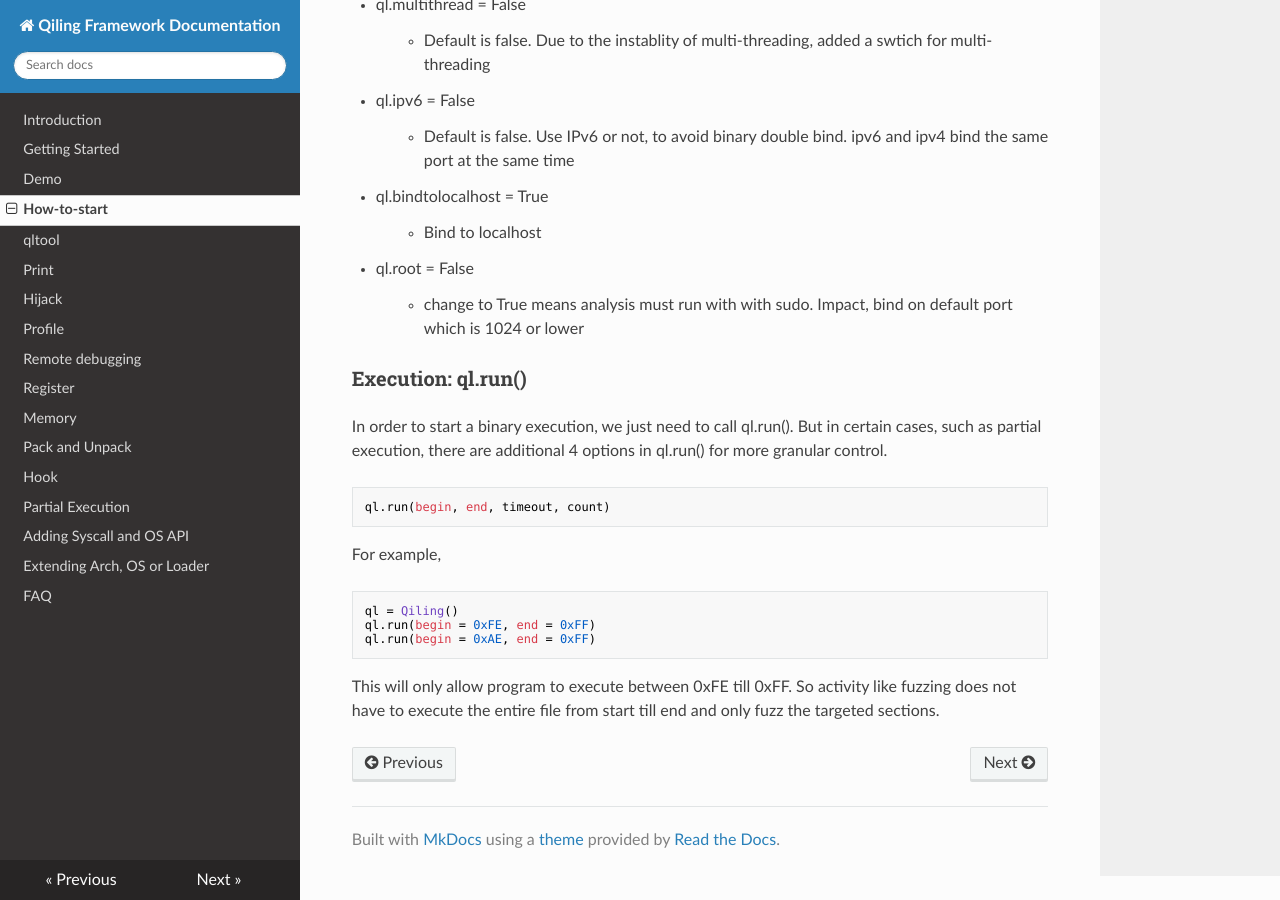
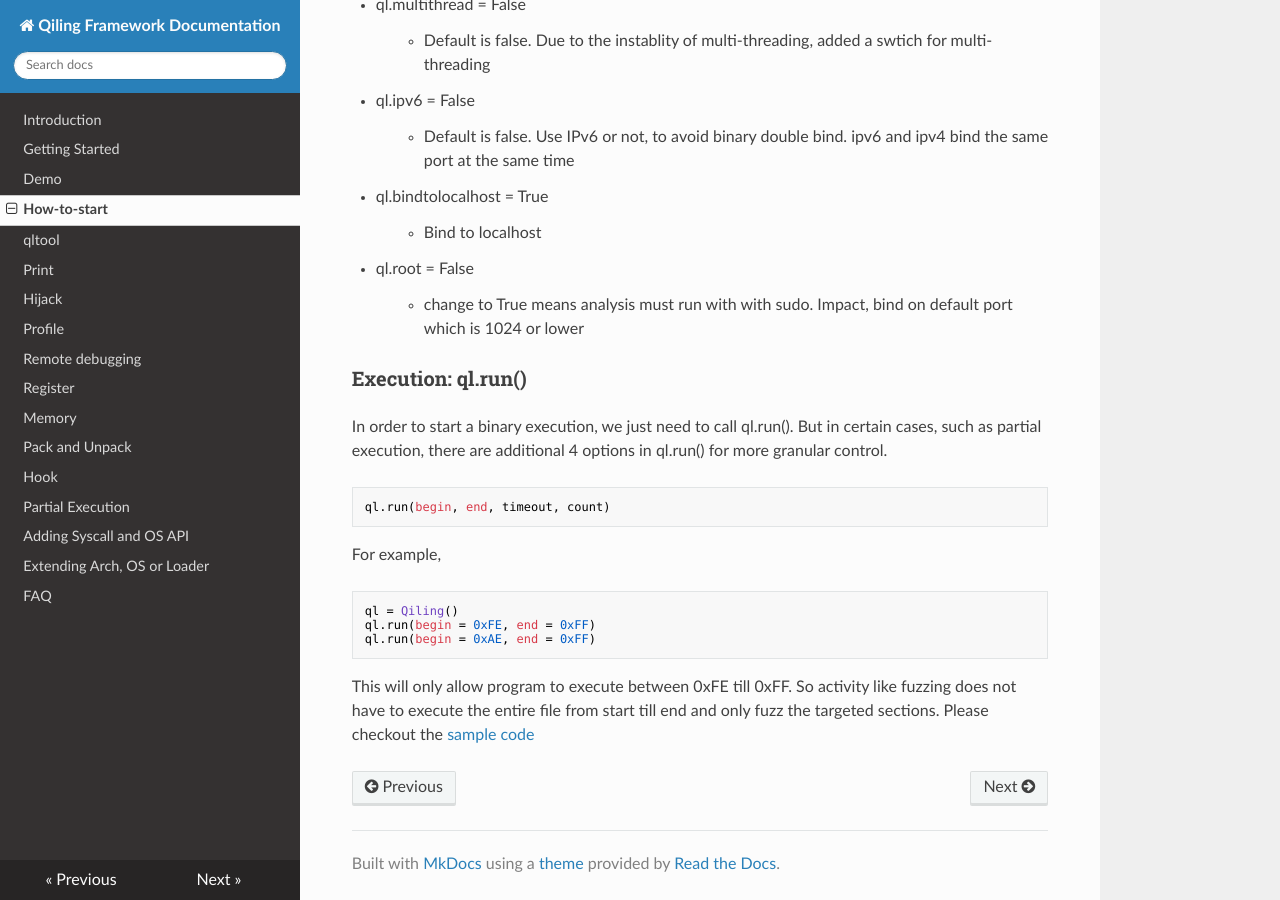
Before and after one commit to qilingframework/rtfd.io, an MkDocs documentation site: the page built from docs/howto.md, in a window 1280 px wide and 900 px high, scrolled down 3046 px. Built offline with MkDocs 1.6.1, drawn with Linux system fonts in a browser that asks for light colours; nearby versions of some CDN libraries.

Commit message:
partial execution

````diff
--- a/docs/howto.md
+++ b/docs/howto.md
@@ -148,4 +148,4 @@ ql = Qiling()
 ql.run(begin = 0xFE, end = 0xFF)
 ql.run(begin = 0xAE, end = 0xFF)
 ```
-This will only allow program to execute between 0xFE till 0xFF. So activity like fuzzing does not have to execute the entire file from start till end and only fuzz the targeted sections.
+This will only allow program to execute between 0xFE till 0xFF. So activity like fuzzing does not have to execute the entire file from start till end and only fuzz the targeted sections. Please checkout the [sample code](https://docs.qiling.io/en/latest/partial/)
````
Also changed, not shown: docs/extension.md (+3 -0 lines), docs/partial.md (+1 -0 lines), docs/syscall_api.md (+3 -0 lines).
